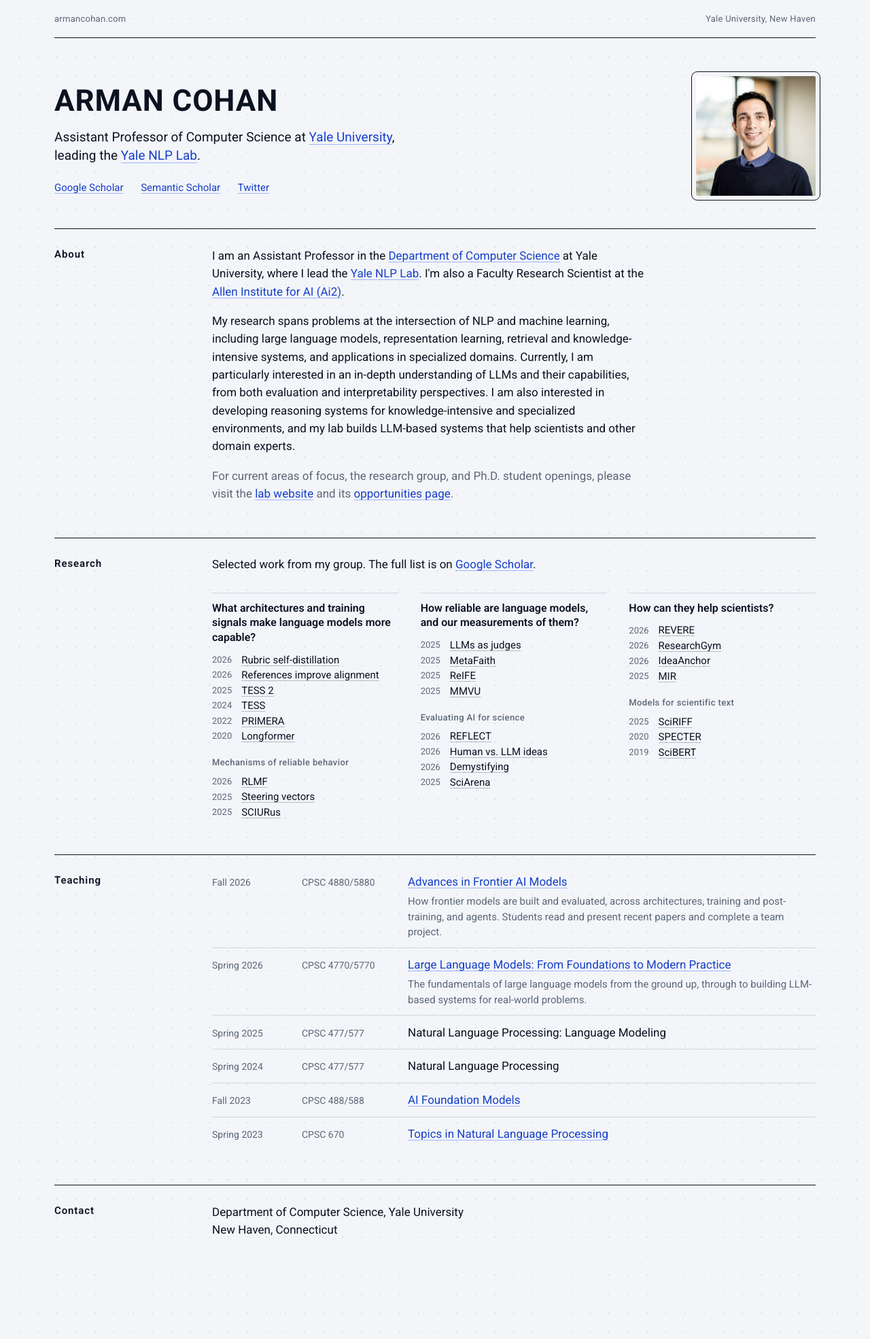
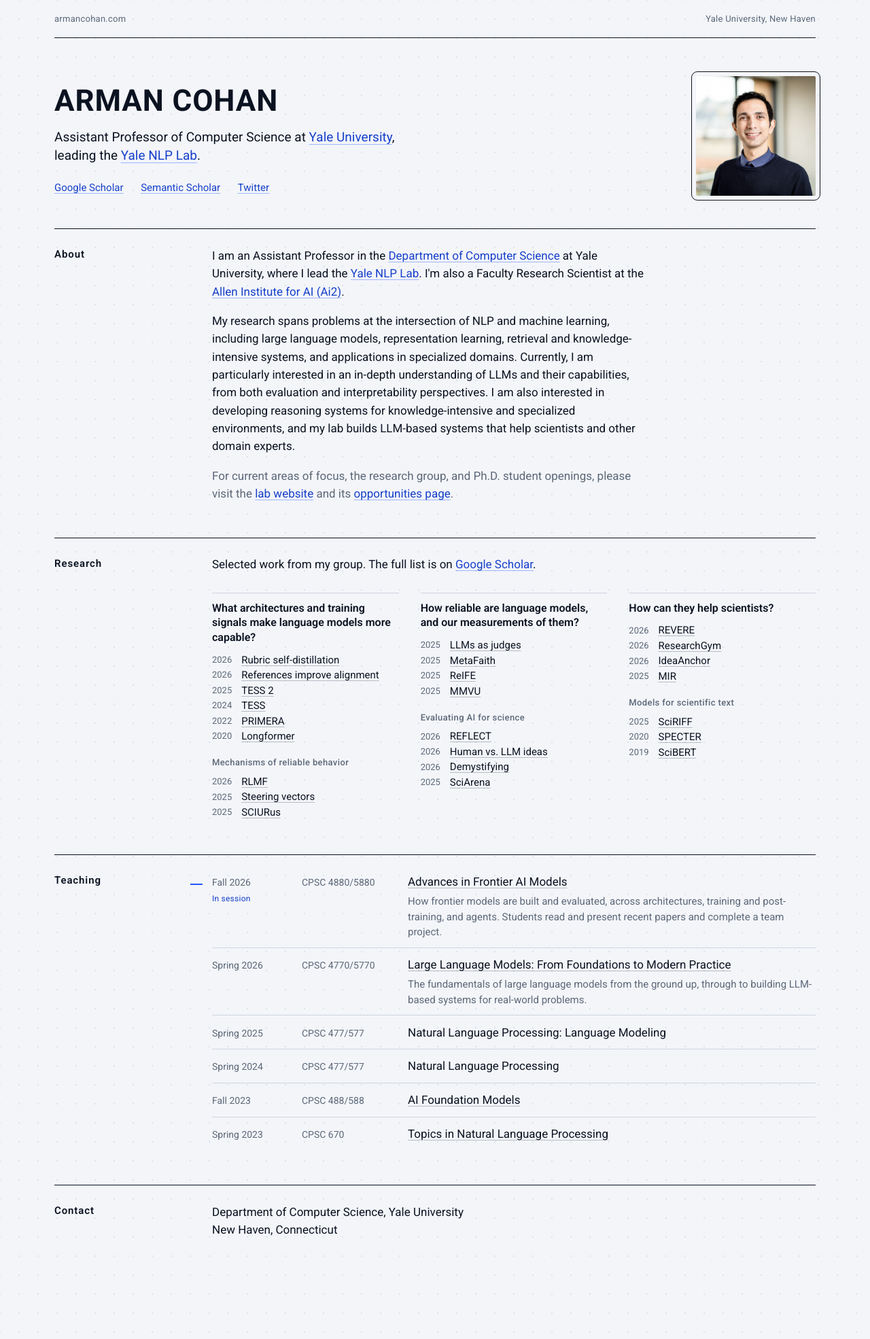
Before and after one commit to armancohan/acohan.github.io, a Jekyll site: the page built from index.html, in a window 1280 px wide. Shown: the whole page at 68% size. Built offline with Jekyll 4.4.1, drawn with Linux system fonts in a browser that asks for light colours.

Commit message:
Mark the course in session and quiet the teaching links
Co-Authored-By: Claude Fable 5.1 <noreply@anthropic.com>

```diff
--- a/files/site.css
+++ b/files/site.css
@@ -262,6 +262,43 @@ h1 {
   white-space: nowrap;
 }
 
+.term {
+  display: flex;
+  flex-direction: column;
+  gap: .2rem;
+}
+
+.term small {
+  color: var(--accent-ink);
+  font-size: .75rem;
+  letter-spacing: .02em;
+}
+
+/* The course in session gets a short accent rule in the margin */
+.courses li.current {
+  position: relative;
+}
+
+.courses li.current::before {
+  content: "";
+  position: absolute;
+  left: -2rem;
+  top: 1rem;
+  width: 1.1rem;
+  height: 2px;
+  background: var(--accent);
+}
+
+.courses a {
+  color: var(--ink);
+  text-decoration-color: color-mix(in srgb, var(--ink) 25%, transparent);
+}
+
+.courses a:hover {
+  color: var(--accent);
+  text-decoration-color: currentColor;
+}
+
 .course {
   max-width: 40rem;
 }
@@ -315,4 +352,13 @@ h1 {
     grid-template-columns: minmax(0, 1fr);
     row-gap: .15rem;
   }
+
+  .courses li.current::before {
+    display: none;
+  }
+
+  .term {
+    flex-direction: row;
+    gap: .8rem;
+  }
 }
--- a/index.html
+++ b/index.html
@@ -131,8 +131,8 @@
     <section class="block" id="teaching" aria-labelledby="teaching-title">
       <h2 id="teaching-title">Teaching</h2>
       <ol class="courses">
-        <li>
-          <span class="term">Fall 2026</span>
+        <li class="current">
+          <span class="term">Fall 2026<small>In session</small></span>
           <span class="code">CPSC 4880/5880</span>
           <div class="course">
             <a href="https://yale-nlp.github.io/cpsc4880/">Advances in Frontier AI Models</a>
```
